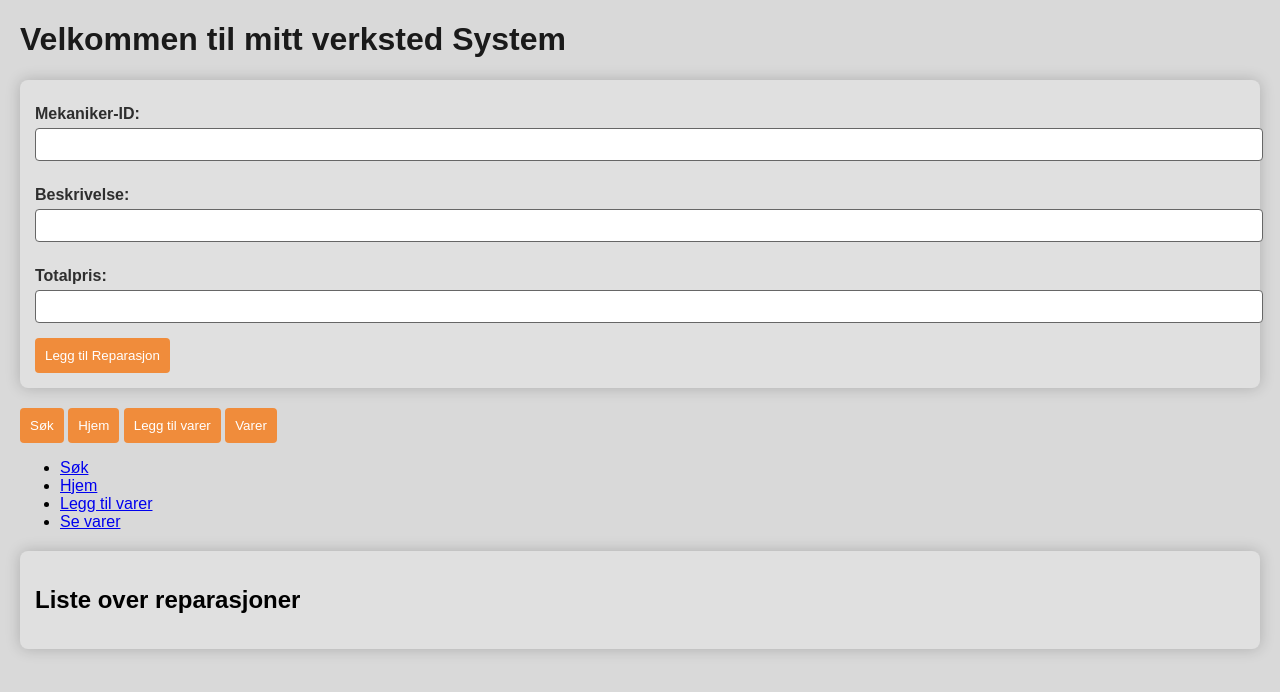
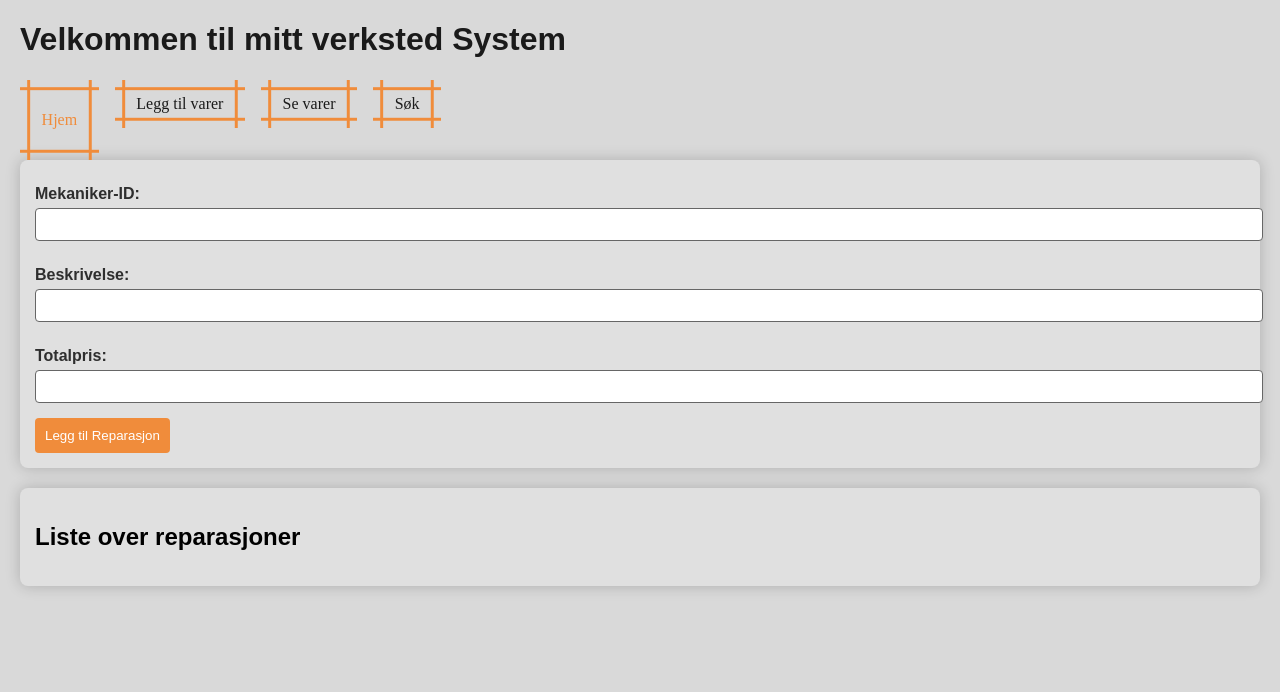
Before and after one commit to simonulvevadet/Terminoppgave_simon_2IMB, a Flask app: page / in a window 1280 px wide. Shown: the top 692 px of the page. Run offline with Flask 3, Linux system fonts and the light colour scheme; data that the repository does not hold is empty.

Commit message:
lagt til style og lettere tilgjengelighet på navbar langs alle sidene

```diff
--- a/Static/Styles.css
+++ b/Static/Styles.css
@@ -1,56 +1,121 @@
 body {
-    font-family: Arial, sans-serif;  /* Setter fonten til Arial, med sans-serif som fallback. */
-    margin: 20px;  /* Legger til en margin rundt hele siden. */
-    background-color: #d9d9d9;  /* Setter bakgrunnsfargen til en lys grå. */
+  font-family: Arial, sans-serif; /* Setter fonten til Arial, med sans-serif som fallback. */
+  margin: 20px; /* Legger til en margin rundt hele siden. */
+  background-color: #d9d9d9; /* Setter bakgrunnsfargen til en lys grå. */
 }
 
 h1 {
-    color: #1a1a1a;  /* Setter fargen på overskrifter (h1) til en mørk grå. */
+  color: #1a1a1a; /* Setter fargen på overskrifter (h1) til en mørk grå. */
 }
 
 form {
-    margin-bottom: 20px;  /* Legger til mellomrom under skjemaet. */
-    padding: 15px;  /* Legger til polstring rundt innholdet i skjemaet. */
-    background-color: #e0e0e0;  /* Setter en lys grå bakgrunn for skjemaet. */
-    border-radius: 8px;  /* Gjør hjørnene avrundede med en radius på 8px. */
-    box-shadow: 0px 0px 15px rgba(0, 0, 0, 0.2);  /* Legger til en skyggeeffekt rundt skjemaet. */
+  margin-bottom: 20px; /* Legger til mellomrom under skjemaet. */
+  padding: 15px; /* Legger til polstring rundt innholdet i skjemaet. */
+  background-color: #e0e0e0; /* Setter en lys grå bakgrunn for skjemaet. */
+  border-radius: 8px; /* Gjør hjørnene avrundede med en radius på 8px. */
+  box-shadow: 0px 0px 15px rgba(0, 0, 0, 0.2); /* Legger til en skyggeeffekt rundt skjemaet. */
 }
 
 label {
-    display: block;  /* Sørger for at etikettene vises på egne linjer. */
-    margin-top: 10px;  /* Legger til avstand over etikettene. */
-    font-weight: bold;  /* Gjør teksten fet. */
-    color: #2e2e2e;  /* Setter tekstfargen til en mørk grå. */
+  display: block; /* Sørger for at etikettene vises på egne linjer. */
+  margin-top: 10px; /* Legger til avstand over etikettene. */
+  font-weight: bold; /* Gjør teksten fet. */
+  color: #2e2e2e; /* Setter tekstfargen til en mørk grå. */
 }
 
 input {
-    padding: 8px;  /* Legger til polstring inni inputfeltet. */
-    width: 100%;  /* Gjør inputfeltet så bredt som mulig innenfor containeren. */
-    margin-top: 5px;  /* Legger til avstand mellom etiketten og inputfeltet. */
-    margin-bottom: 15px;  /* Legger til avstand mellom inputfeltet og neste element. */
-    border: 1px solid #666666;  /* Setter en grå kant rundt inputfeltet. */
-    border-radius: 4px;  /* Gjør kantene på inputfeltet avrundede. */
-    background-color: #ffffff;  /* Setter bakgrunnsfargen til hvit. */
+  padding: 8px; /* Legger til polstring inni inputfeltet. */
+  width: 100%; /* Gjør inputfeltet så bredt som mulig innenfor containeren. */
+  margin-top: 5px; /* Legger til avstand mellom etiketten og inputfeltet. */
+  margin-bottom: 15px; /* Legger til avstand mellom inputfeltet og neste element. */
+  border: 1px solid #666666; /* Setter en grå kant rundt inputfeltet. */
+  border-radius: 4px; /* Gjør kantene på inputfeltet avrundede. */
+  background-color: #ffffff; /* Setter bakgrunnsfargen til hvit. */
 }
 
 button {
-    background-color: #F08C3B;  /* Setter bakgrunnsfargen til en oransje farge. */
-    color: #ffffff;  /* Gjør teksten på knappen hvit. */
-    padding: 10px;  /* Legger til polstring inni knappen. */
-    border: none;  /* Fjerner kantlinjen rundt knappen. */
-    border-radius: 4px;  /* Gjør kantene på knappen avrundede. */
-    cursor: pointer;  /* Endrer musepekeren til en hånd ved hover. */
-    transition: background-color 0.3s ease;  /* Legger til en jevn overgangseffekt for bakgrunnsfargen. */
+  background-color: #f08c3b; /* Setter bakgrunnsfargen til en oransje farge. */
+  color: #ffffff; /* Gjør teksten på knappen hvit. */
+  padding: 10px; /* Legger til polstring inni knappen. */
+  border: none; /* Fjerner kantlinjen rundt knappen. */
+  border-radius: 4px; /* Gjør kantene på knappen avrundede. */
+  cursor: pointer; /* Endrer musepekeren til en hånd ved hover. */
+  transition: background-color 0.3s ease; /* Legger til en jevn overgangseffekt for bakgrunnsfargen. */
 }
 
 button:hover {
-    background-color: #F08C3B;  /* Endrer bakgrunnsfargen ved hover (men er den samme som standard). */
+  background-color: #f08c3b; /* Endrer bakgrunnsfargen ved hover (men er den samme som standard). */
 }
 
 #repairs {
-    margin-top: 20px;  /* Legger til mellomrom over reparasjonsdiven. */
-    padding: 15px;  /* Legger til polstring inni containeren. */
-    background-color: #e0e0e0;  /* Setter en lys grå bakgrunn for reparasjonsdiven. */
-    border-radius: 8px;  /* Gjør hjørnene avrundede med en radius på 8px. */
-    box-shadow: 0px 0px 15px rgba(0, 0, 0, 0.2);  /* Legger til en skyggeeffekt rundt containeren. */
+  margin-top: 20px; /* Legger til mellomrom over reparasjonsdiven. */
+  padding: 15px; /* Legger til polstring inni containeren. */
+  background-color: #e0e0e0; /* Setter en lys grå bakgrunn for reparasjonsdiven. */
+  border-radius: 8px; /* Gjør hjørnene avrundede med en radius på 8px. */
+  box-shadow: 0px 0px 15px rgba(0, 0, 0, 0.2); /* Legger til en skyggeeffekt rundt containeren. */
 }
+
+/* Button-89 styles */
+.button-89 {
+  --b: 3px; /* border thickness */
+  --s: 0.45em; /* size of the corner */
+  --color: #f08c3b;
+
+  padding: calc(0.5em + var(--s)) calc(0.9em + var(--s));
+  color: var(--color);
+  --_p: var(--s);
+  background: conic-gradient(
+      from 90deg at var(--b) var(--b),
+      #0000 90deg,
+      var(--color) 0
+    )
+    var(--_p) var(--_p) / calc(100% - var(--b) - 2 * var(--_p))
+    calc(100% - var(--b) - 2 * var(--_p));
+  transition: 0.3s linear, color 0s, background-color 0s;
+  outline: var(--b) solid #0000;
+  outline-offset: 0.6em;
+  font-size: 16px;
+  text-decoration: none; /* Remove underline for links */
+  display: inline-block; /* Ensure proper spacing in inline elements */
+
+  border: 0;
+
+  user-select: none;
+  -webkit-user-select: none;
+  touch-action: manipulation;
+}
+
+.button-89:hover,
+.button-89:focus-visible {
+  --_p: 0px;
+  outline-color: var(--color);
+  outline-offset: 0.05em;
+}
+
+.button-89:active {
+  background: var(--color);
+  color: #fff;
+}
+
+/* Optional: Style the list to match button layout */
+nav ul {
+  list-style-type: none;
+  padding: 0;
+  margin: 0;
+  display: flex;
+  gap: 1em;
+}
+
+nav li {
+  display: inline;
+}
+
+.button-89{
+    color: #1a1a1a;
+    font-family:serif ;
+}
+
+.youarehere{
+    font-family: serif;
+    color: #f08c3b;
+}
--- a/Templates/index.html
+++ b/Templates/index.html
@@ -11,7 +11,16 @@
 </head>
 
 <body>
-    <h1>Velkommen til mitt verksted System</h1>
+    <header>
+        <h1>Velkommen til mitt verksted System</h1>
+        <nav>
+        <ul>
+            <li><a href="/" class="button-89" role="button"><p class="youarehere">Hjem</p></a></li>
+            <li><a href="Insert.html" class="button-89" role="button">Legg til varer</a></li>
+            <li><a href="Varer.html" class="button-89" role="button">Se varer</a></li>
+            <li><a href="search.html" class="button-89" role="button">Søk</a></li>
+        </ul>
+    </nav></header>
 
     <form id="repairForm">
         <label for="mechanic">Mekaniker-ID:</label>
@@ -25,22 +34,8 @@
         <button type="submit">Legg til Reparasjon</button>
     </form>
 
-    <div class="Redigeringsknapper">
-        <button onclick="window.location.href = 'search.html'">Søk</button>
-        <button onclick="window.location.href = 'index.html'">Hjem</button>
-        <button onclick="window.location.href = 'Insert.html'">Legg til varer</button>
-        <button onclick="window.location.href = 'Varer.html'">Varer</button>
 
-    </div>
 
-    <nav>
-        <ul>
-            <li><a href="search.html">Søk</a></li>
-            <li><a href="/">Hjem</a></li>
-            <li><a href="Insert.html">Legg til varer</a></li>
-            <li><a href="Varer.html">Se varer</a></li>
-        </ul>
-    </nav>
 
         <div id="repairs">
             <h2>Liste over reparasjoner</h2>
```
Also changed, not shown: Templates/Insert.html (+14 -5 lines), Templates/Varer.html (+9 -4 lines), Templates/search.html (+9 -6 lines).
